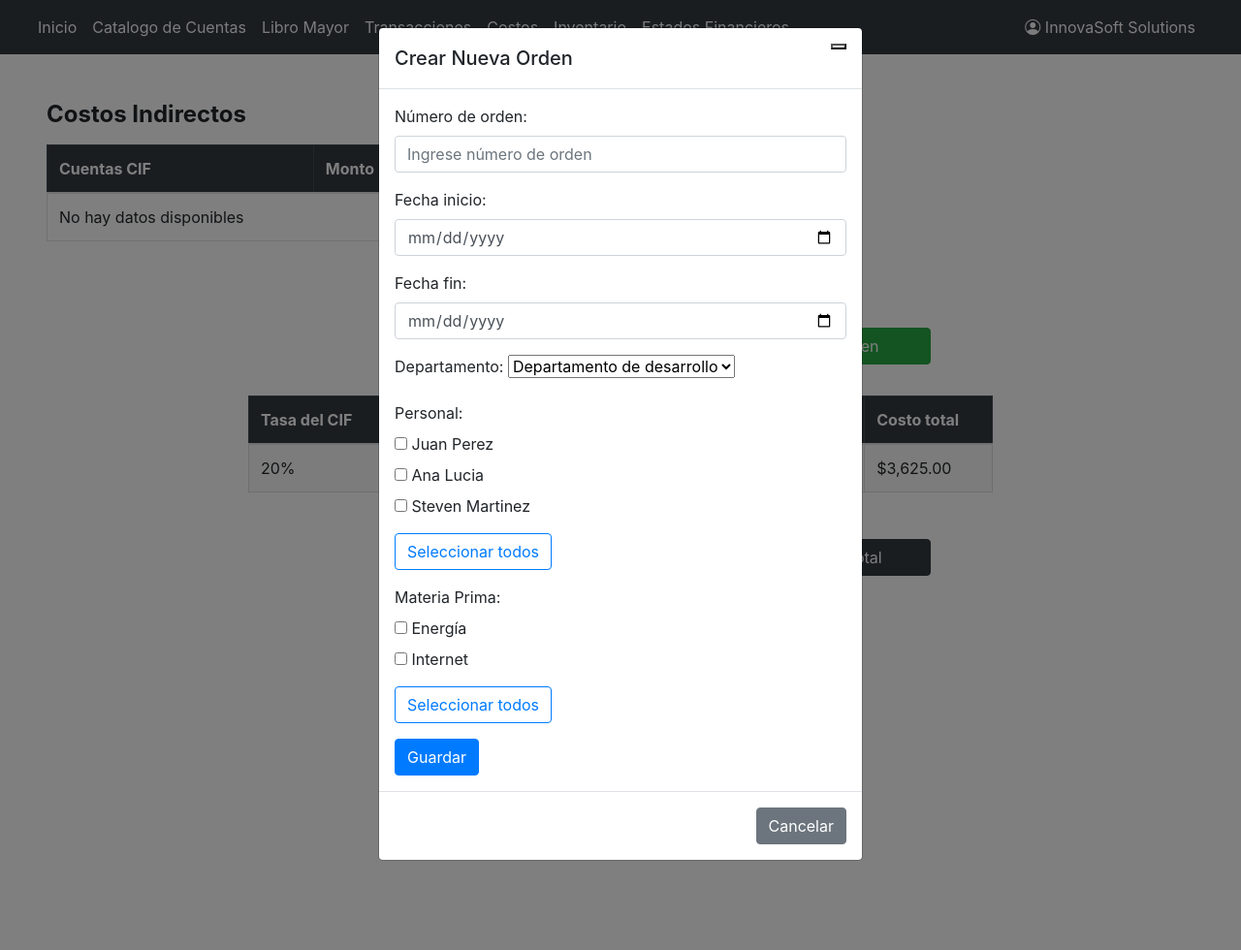
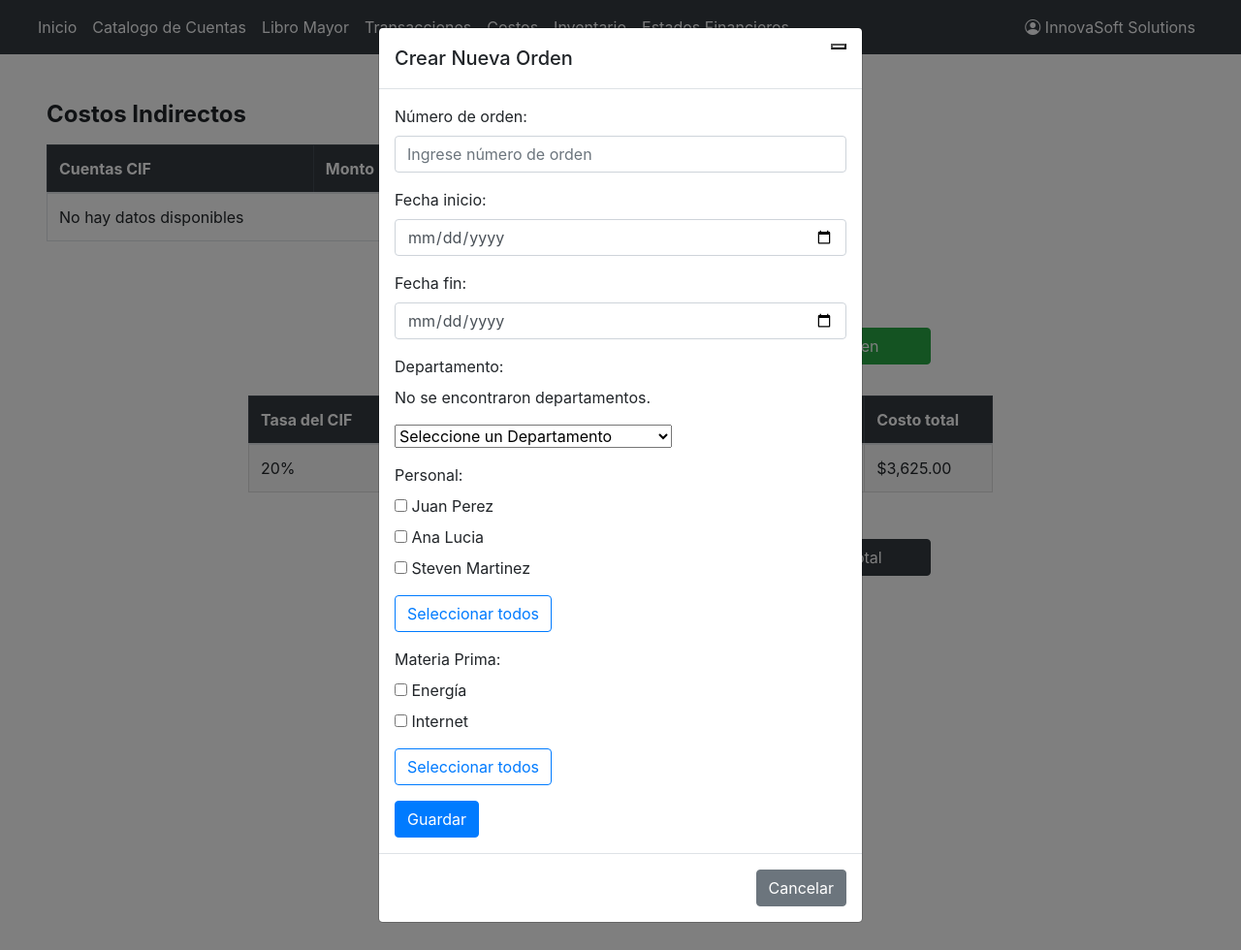
Before and after one commit to erickG01/InnovaSoftSolutions, a Django app: page /Costos/ in a window 1280 px wide, after a click on "Crear Orden". Shown: the whole page at 97% size. Run offline with Django 5.2, Linux system fonts and the light colour scheme; some libraries are stand-ins or nearby versions.

Commit message:
Actualizar Costos

```diff
--- a/App_innovaSoft/templates/App_innovaSoft/costos.html
+++ b/App_innovaSoft/templates/App_innovaSoft/costos.html
@@ -82,9 +82,18 @@
                     </div>
                     <div class="mb-3">
                         <label for="departamento" class="form-label">Departamento:</label>
+                        {% if departamentos %}
+                        <p>Departamentos están disponibles</p>
+                        {% else %}
+                        <p>No se encontraron departamentos.</p>
+                        {% endif %}
                         <select class="form-select" id="departamento" name="departamento"> <!-- name="departamento" -->
-                            <option selected>Departamento de desarrollo</option>
-                            <!-- Más opciones aquí -->
+                            <option selected>Seleccione un Departamento</option>
+                            {% for departamento in departamentos %}
+                            <option value="{{ departamento.idDepartamento }}">{{ departamento.nombre }}</option>
+                            {% empty %}
+                            <option disabled>No hay departamentos disponibles</option>
+                            {% endfor %}
                         </select>
                     </div>
                     <div class="mb-3">
--- a/App_innovaSoft/views.py
+++ b/App_innovaSoft/views.py
@@ -22,7 +22,7 @@ from reportlab.lib.styles import getSampleStyleSheet,ParagraphStyle
 from reportlab.lib.units import inch
 from xhtml2pdf import pisa
 
-from .models import GrupoCuenta, RubroDeAgrupacion, CuentaDeMayor,SubCuenta,CuentaDetalle,Transacion,Informacion,PeriodoContable
+from .models import GrupoCuenta, RubroDeAgrupacion, CuentaDeMayor,SubCuenta,CuentaDetalle,Transacion,Informacion,PeriodoContable, Departamento
 
 # Crea tus vistas aquí.
 def home(request):
@@ -976,8 +976,8 @@ def calcular_costos_indirectos(request):
     subcuentas = SubCuenta.objects.filter(codigoCuenta__in=codigos_cuentas)
     cuentas_detalle = CuentaDetalle.objects.filter(codigoCuenta__in=codigos_cuentas)
 
-    print("SubCuentas obtenidas:", subcuentas)  # Depuración
-    print("CuentasDetalle obtenidas:", cuentas_detalle)  # Depuración
+    #print("SubCuentas obtenidas:", subcuentas)  # Depuración
+    #print("CuentasDetalle obtenidas:", cuentas_detalle)  # Depuración
 
     # Calcular el saldo para cada cuenta y almacenar los datos
     costos_indirectos = []
@@ -1011,3 +1011,21 @@ def calcular_costos_indirectos(request):
         'costos_indirectos': costos_indirectos
     }
     return render(request, 'App_innovaSoft/costos.html', context)
+
+# Vista para listar los departamentos
+def lista_departamentos(request):
+    print("La vista lista_departamentos se está ejecutando...")  # Depuración inicial
+    # Obtener todos los departamentos desde la base de datos
+    departamentos = Departamento.objects.all()  # Obtén todos los objetos de Departamento
+
+    print("Departamentos obtenidos:", departamentos)  # Depuración
+
+    # Crear un contexto con los departamentos
+    context = {
+        'departamentos': departamentos
+    }
+
+    print("Contexto enviado a la plantilla:", context)
+
+    # Renderizar el template con el contexto
+    return render(request, 'App_innovaSoft/costos.html', context)
--- a/InnovaSoftSolutions/urls.py
+++ b/InnovaSoftSolutions/urls.py
@@ -45,4 +45,5 @@ urlpatterns = [
     path('inventario/',views.mostrar_activos,name='inventario'),
     path('get_rubros/<int:tipo_id>/', get_rubros, name='get_rubros'),
     path('get_cuentas_mayor/<int:rubro_id>/', get_cuentas_mayor, name='get_cuentas_mayor'),
+    path('departamentos/', views.lista_departamentos, name='lista_departamentos'),
 ]
```
